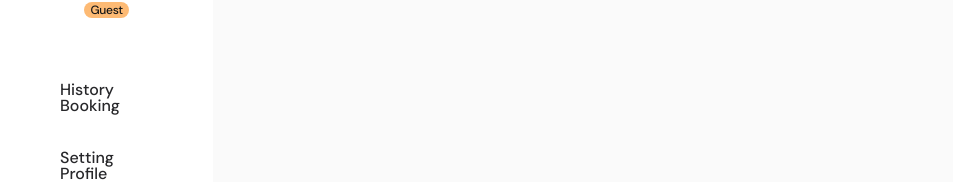
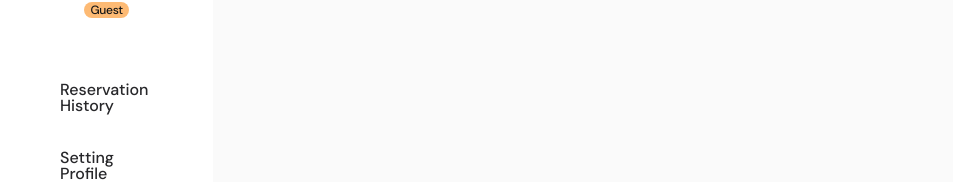
Before and after one commit to jinnaWan/ToaaNiung, a Next.js app: page /myprofile in a window 1280 px wide. Shown: the part 415-597 px from the top of the page, without its empty margins (0-953 px from the left). Built offline with nearby package versions, Linux system fonts and the light colour scheme; no server answers; sample sign-in values are in the browser's storage; a web font is replaced by a local one.

Commit message:
change wording last one

```diff
--- a/app/(site)/myprofile/page.jsx
+++ b/app/(site)/myprofile/page.jsx
@@ -97,7 +97,7 @@ export default function MyProfile() {
 
             <a onClick={handleMenuClick("historybooking")} href="#">
               <div className="text-zinc-800 text-base font-medium leading-4 mt-14 py-2 px-1 rounded-lg hover:bg-gray-200">
-                History Booking
+                Reservation History
               </div>
             </a>
 
```
